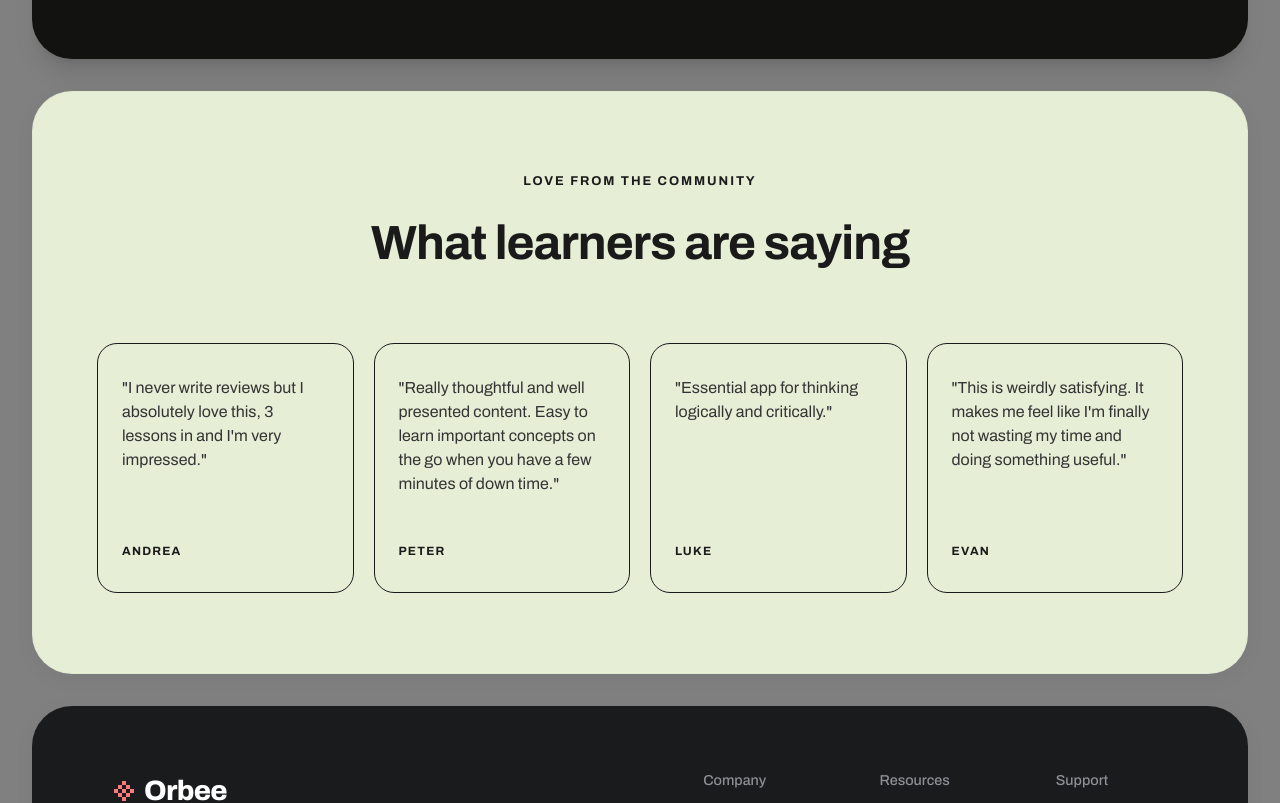
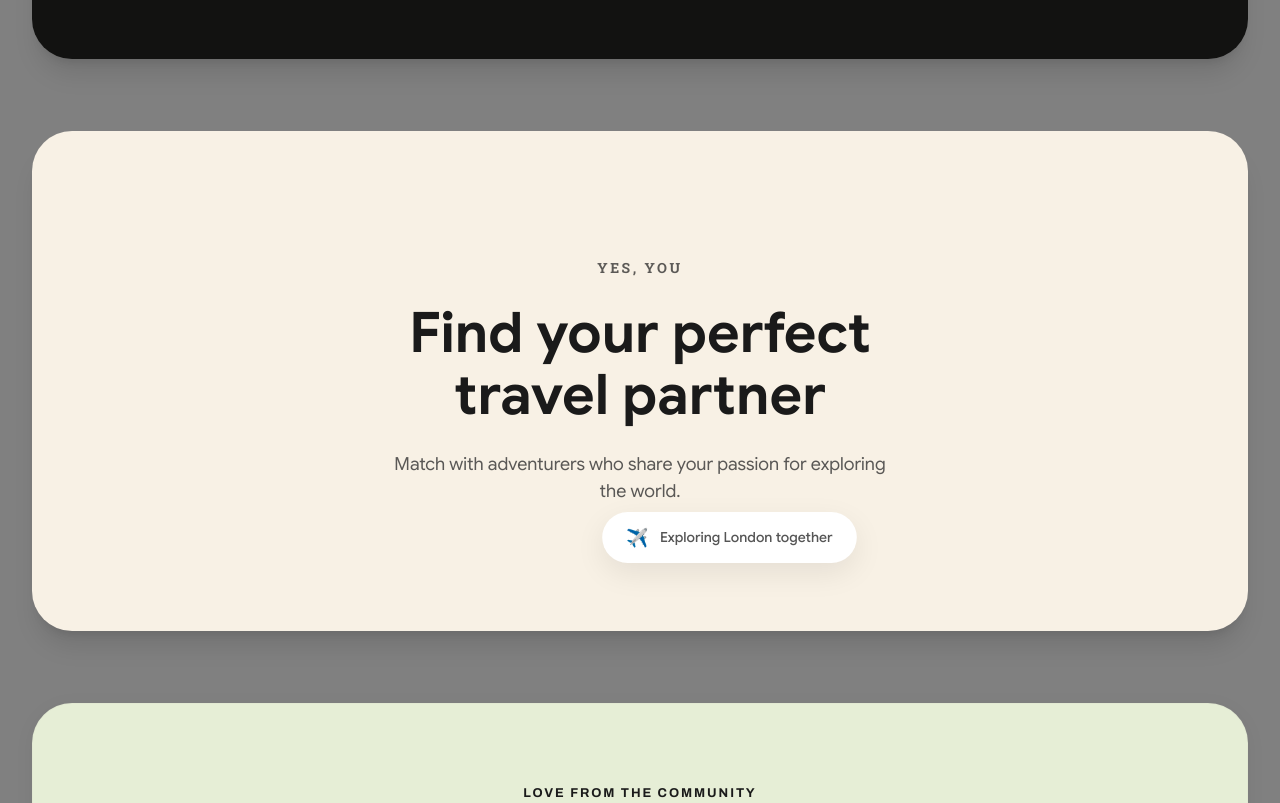
Before and after one commit to mrrobot232323/work, a Next.js app: page / in a window 1280 px wide. Shown: the part 2720-3523 px from the top of the page. Built offline with nearby package versions, Linux system fonts and the light colour scheme.

Commit message:
feat: added auto moving pill

```diff
--- /dev/null
+++ b/app/components/floatingpill/floatingpill.css
@@ -0,0 +1,93 @@
+.floating-pill-section {
+    width: 100%;
+    max-width: 1400px;
+    margin: 40px auto;
+    border-radius: 40px;
+    overflow: hidden;
+    background-color: #F8F1E5; /* Light beige/cream background */
+    position: relative;
+}
+
+.floating-pill-container {
+    padding: 100px 40px;
+    min-height: 500px;
+    display: flex;
+    flex-direction: column;
+    align-items: center;
+    justify-content: center;
+    text-align: center;
+    position: relative;
+    overflow: hidden;
+}
+
+.floating-pill-content {
+    position: relative;
+    z-index: 2;
+}
+
+.pill-subtitle {
+    font-family: 'Roboto Slab', serif;
+    font-size: 14px;
+    font-weight: 700;
+    letter-spacing: 2.5px;
+    color: #1a1a1a;
+    margin-bottom: 25px;
+    opacity: 0.7;
+}
+
+.pill-title {
+    font-family: 'Google Sans', sans-serif;
+    font-size: 56px;
+    font-weight: 800;
+    line-height: 1.1;
+    color: #1a1a1a;
+    margin-bottom: 25px;
+}
+
+.pill-description {
+    font-family: 'Google Sans', sans-serif;
+    font-size: 18px;
+    color: #333;
+    max-width: 500px;
+    margin: 0 auto;
+    opacity: 0.8;
+}
+
+.moving-pill {
+    position: absolute;
+    top: 0;
+    left: 0;
+    background: white;
+    padding: 12px 24px;
+    border-radius: 50px;
+    box-shadow: 0 10px 30px rgba(0, 0, 0, 0.08);
+    display: flex;
+    align-items: center;
+    gap: 12px;
+    white-space: nowrap;
+    z-index: 5;
+    pointer-events: none; /* Let clicks pass through if needed */
+}
+
+.pill-icon {
+    font-size: 18px;
+}
+
+.pill-text {
+    font-family: 'Google Sans', sans-serif;
+    font-size: 14px;
+    font-weight: 500;
+    color: #555;
+}
+
+@media (max-width: 768px) {
+    .pill-title {
+        font-size: 36px;
+    }
+    .moving-pill {
+        padding: 8px 16px;
+    }
+    .pill-text {
+        font-size: 12px;
+    }
+}
--- /dev/null
+++ b/app/components/floatingpill/floatingpill.tsx
@@ -0,0 +1,113 @@
+import React, { useEffect, useRef, useState } from 'react';
+import gsap from 'gsap';
+import './floatingpill.css';
+
+const TRAVEL_PHRASES = [
+    "Matching in Tokyo...",
+    "Finding traveler in Paris...",
+    "Next stop: Bali with Sarah",
+    "Connected in Rome!",
+    "Exploring London together",
+    "Match found in New York!",
+    "Flying to Sydney with Mike",
+    "Adventure awaits in Tulum"
+];
+
+export default function FloatingPill() {
+    const containerRef = useRef<HTMLDivElement>(null);
+    const pillRef = useRef<HTMLDivElement>(null);
+    const [currentText, setCurrentText] = useState(TRAVEL_PHRASES[0]);
+    const phraseIndex = useRef(0);
+
+    useEffect(() => {
+        const pill = pillRef.current;
+        const container = containerRef.current;
+        if (!pill || !container) return;
+
+        // Configuration
+        const speed = 2.0;
+        let dx = (Math.random() > 0.5 ? 1 : -1) * speed;
+        let dy = (Math.random() > 0.5 ? 1 : -1) * speed;
+
+        // Initial position safely inside content area
+        let x = container.clientWidth / 2;
+        let y = container.clientHeight / 2;
+
+        const update = () => {
+            if (!pill || !container) return;
+
+            // Use offsetWidth for accurate pixel dimensions
+            const cw = container.offsetWidth;
+            const ch = container.offsetHeight;
+            const pw = pill.offsetWidth;
+            const ph = pill.offsetHeight;
+
+            // Update position
+            x += dx;
+            y += dy;
+
+            let hit = false;
+
+            // Strict Bounce and clamp X
+            if (x <= 0) {
+                x = 0;
+                dx = Math.abs(dx);
+                hit = true;
+            } else if (x + pw >= cw) {
+                x = cw - pw;
+                dx = -Math.abs(dx);
+                hit = true;
+            }
+
+            // Strict Bounce and clamp Y
+            if (y <= 0) {
+                y = 0;
+                dy = Math.abs(dy);
+                hit = true;
+            } else if (y + ph >= ch) {
+                y = ch - ph;
+                dy = -Math.abs(dy);
+                hit = true;
+            }
+
+            if (hit) {
+                // Change text ONLY on boundary hit
+                phraseIndex.current = (phraseIndex.current + 1) % TRAVEL_PHRASES.length;
+                setCurrentText(TRAVEL_PHRASES[phraseIndex.current]);
+
+                // Clear ongoing scale animation to prevent additive scaling
+                gsap.killTweensOf(pill, "scale");
+                gsap.to(pill, {
+                    scale: 0.9,
+                    duration: 0.1,
+                    yoyo: true,
+                    repeat: 1,
+                    ease: "power2.inOut"
+                });
+            }
+
+            // Apply transform using GSAP set
+            gsap.set(pill, { x, y });
+        };
+
+        gsap.ticker.add(update);
+        return () => gsap.ticker.remove(update);
+    }, []);
+
+    return (
+        <section className="floating-pill-section shadow-xl">
+            <div ref={containerRef} className="floating-pill-container">
+                <div className="floating-pill-content">
+                    <h4 className="pill-subtitle">YES, YOU</h4>
+                    <h2 className="pill-title">Find your perfect<br />travel partner</h2>
+                    <p className="pill-description">Match with adventurers who share your passion for exploring the world.</p>
+                </div>
+
+                <div ref={pillRef} className="moving-pill">
+                    <span className="pill-icon">✈️</span>
+                    <span className="pill-text">{currentText}</span>
+                </div>
+            </div>
+        </section>
+    );
+}
--- a/app/page.tsx
+++ b/app/page.tsx
@@ -6,6 +6,7 @@ import Down from "./components/down/down";
 import Blur from "./components/blur/blur";
 import Download from "./components/download/download";
 import FooterAbove from "./components/footerabove/footer";
+import FloatingPill from "./components/floatingpill/floatingpill";
 import Footer from "./components/footer/footer";
 
 export default function Home() {
@@ -25,6 +26,9 @@ export default function Home() {
         <Download />
       </div>
       <div className="w-full flex flex-col items-center px-4 pb-8 md:px-6 lg:px-8">
+        <FloatingPill />
+      </div>
+      <div className="w-full flex flex-col items-center px-4 pb-8 md:px-6 lg:px-8">
         <FooterAbove />
       </div>
       <div className="w-full flex flex-col items-center px-4 pb-8 md:px-6 lg:px-8">
```
